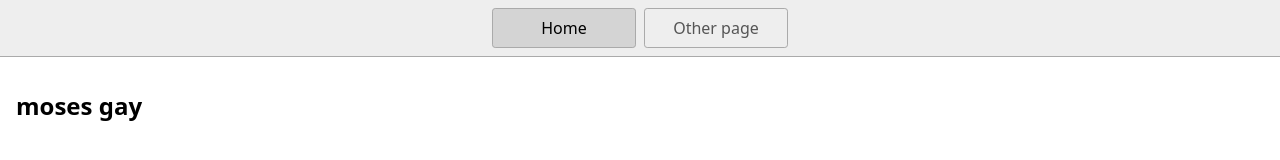
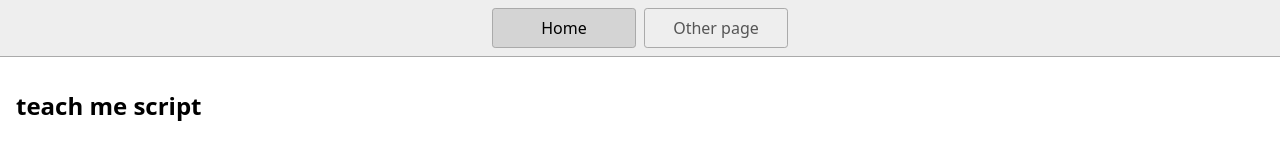
Before and after one commit to IdontKnowHowToScript/-20240911-2nd-repo, a website: page index.html in a window 1280 px wide. Drawn offline with Linux system fonts and the light colour scheme.

Commit message:
teach me script

```diff
--- a/index.html
+++ b/index.html
@@ -17,7 +17,7 @@
       <a href="/page2.html">Other page</a>
     </nav>
     <main>
-      <h1>moses gay</h1>
+      <h1>teach me script</h1>
     </main>
   </body>
 </html>
```
